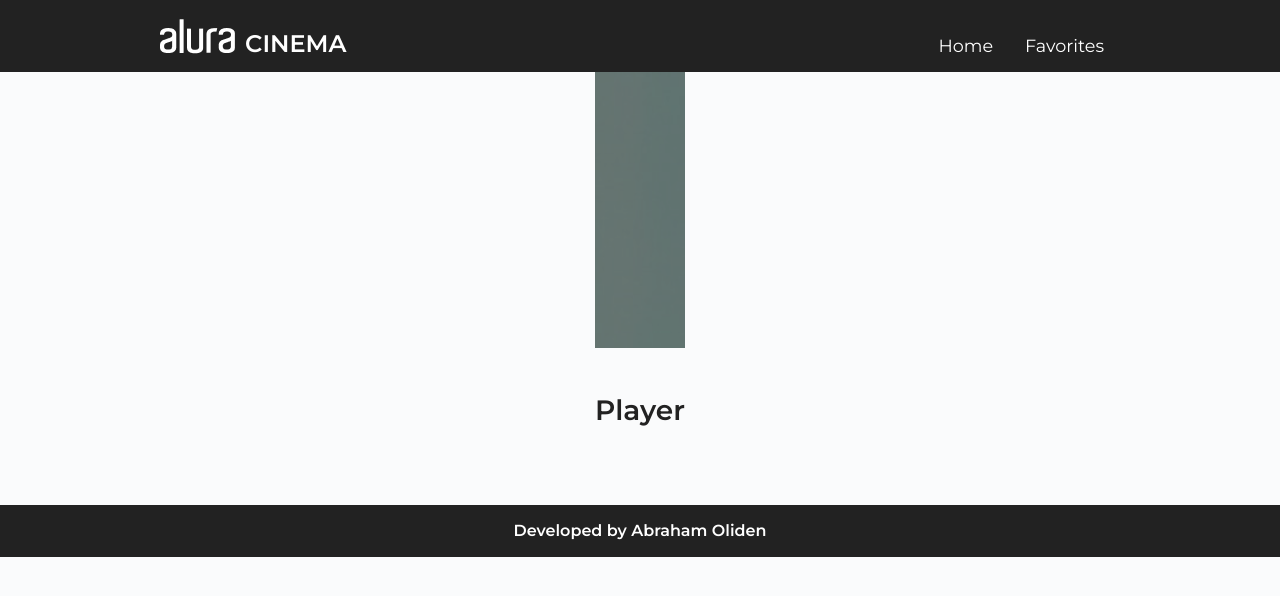
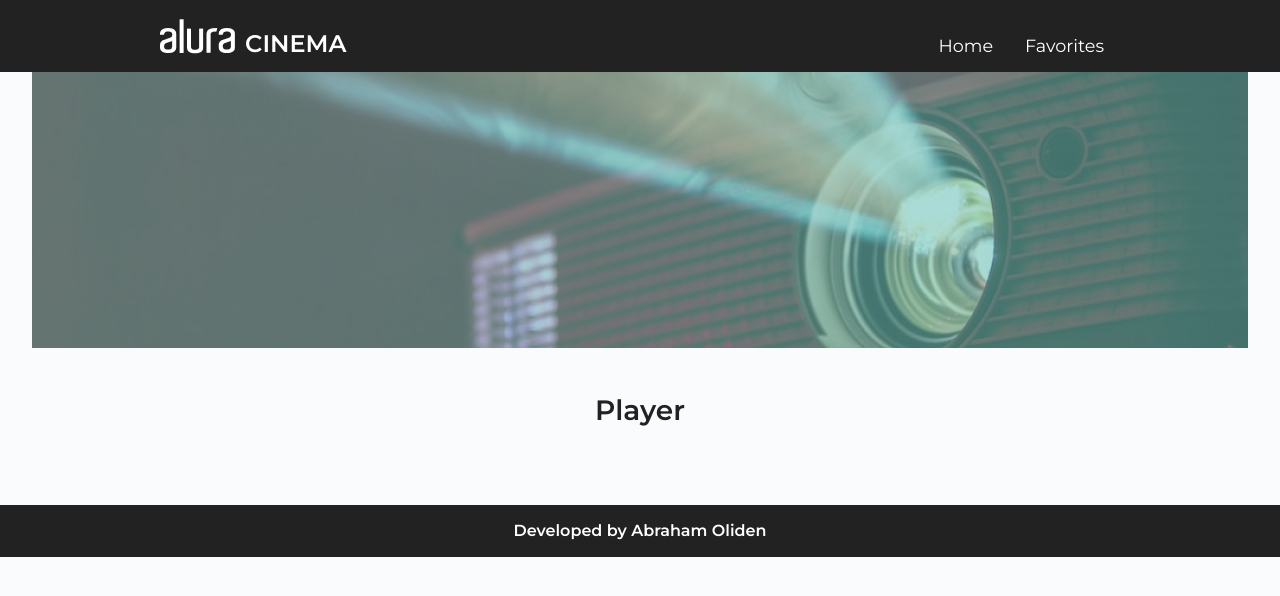
Before and after one commit to AbrahamOliden/alura-cinema, a React (Vite) app: page /1 in a window 1280 px wide. Shown: the top 596 px of the page. Built offline with nearby package versions, Linux system fonts and the light colour scheme.

Commit message:
fix flex flow

```diff
--- a/src/components/Main/Main.module.css
+++ b/src/components/Main/Main.module.css
@@ -1,6 +1,6 @@
 .main {
     display: flex;
-    flex-flow: row wrap;
+    flex-flow: column nowrap;
     text-align: center;
     margin: 0 32px 32px;
     justify-content: space-around;
```
